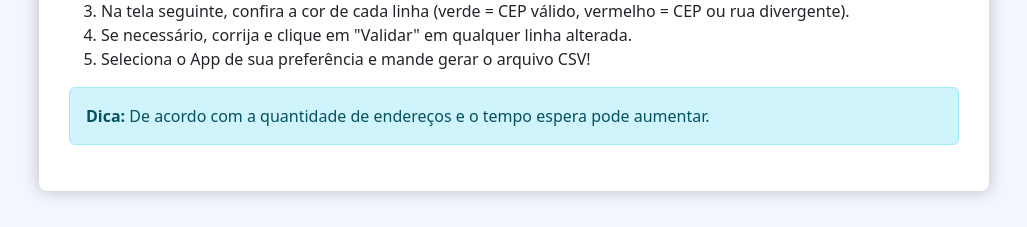
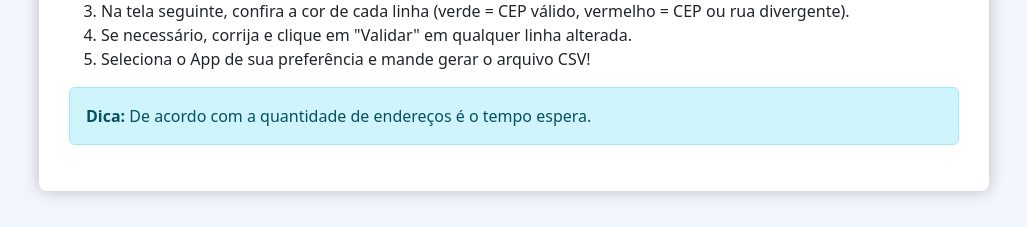
Before and after one commit to kaled182/drivemaps, a Flask app: page / in a window 1280 px wide. Shown: the part 795-1022 px from the top of the page, without its empty margins (126-1153 px from the left). Run offline with Flask 3, Linux system fonts and the light colour scheme.

Commit message:
Update home.html

```diff
--- a/app/templates/home.html
+++ b/app/templates/home.html
@@ -23,7 +23,7 @@
         <li>Seleciona o App de sua preferência e mande gerar o arquivo CSV!</li>
     </ol>
     <div class="alert alert-info mt-3">
-        <strong>Dica:</strong> De acordo com a quantidade de endereços e o tempo espera pode aumentar.
+        <strong>Dica:</strong> De acordo com a quantidade de endereços é o tempo espera.
     </div>
 </div>
 {% endblock %}
```
